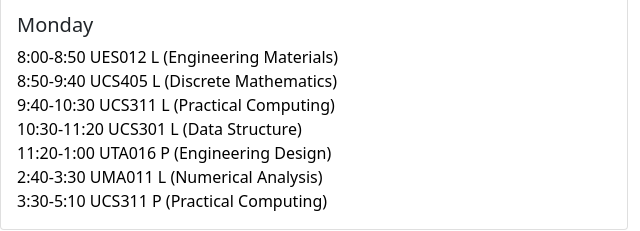
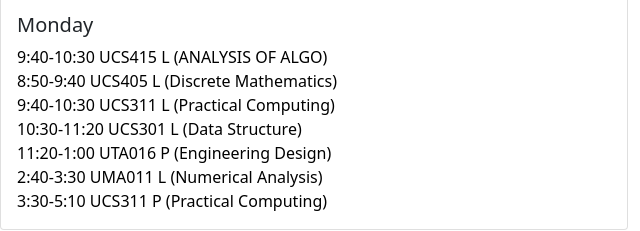
Before and after one commit to ngarg2k2/timetable, a plain HTML site: page index.htm in a window 1280 px wide. Shown: the part 520-751 px from the top of the page, 0-640 px from the left. Drawn offline with nearby package versions, Linux system fonts and the light colour scheme; a web font is replaced by a local one.

Commit message:
lecture 1

```diff
--- a/index.htm
+++ b/index.htm
@@ -42,7 +42,7 @@
                     <div class="card-body">
                         <h5 class="card-title">Monday</h5>
                         <p class="card-text">
-                            <a href="https://tiet.zoom.us/my/spms2" style="text-decoration: none;">8:00-8:50   UES012 L   (Engineering Materials)</a><br>
+                            <a href="https://tiet.zoom.us/my/csed2" style="text-decoration: none;">9:40-10:30   UCS415 L   (ANALYSIS OF ALGO)</a><br>
                             <a href="https://tiet.zoom.us/my/csed2" style="text-decoration: none;">8:50-9:40  UCS405 L   (Discrete Mathematics)</a><br>
                             <a href="https://tiet.zoom.us/my/csed5" style="text-decoration: none;">9:40-10:30  UCS311 L    (Practical Computing)	</a><br>
                             <a href="https://tiet.zoom.us/my/csed4" style="text-decoration: none;">10:30-11:20  UCS301 L (Data Structure)		</a><br>
```
